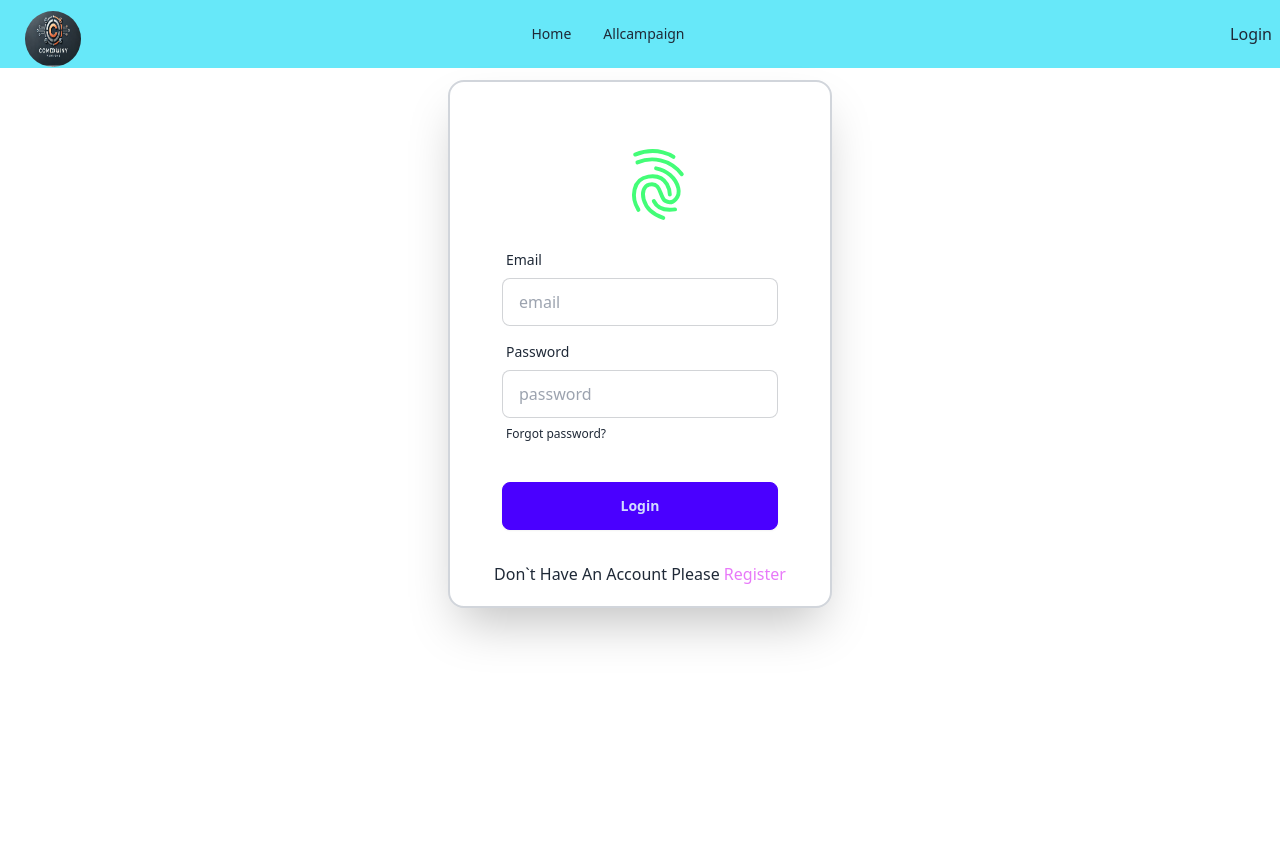
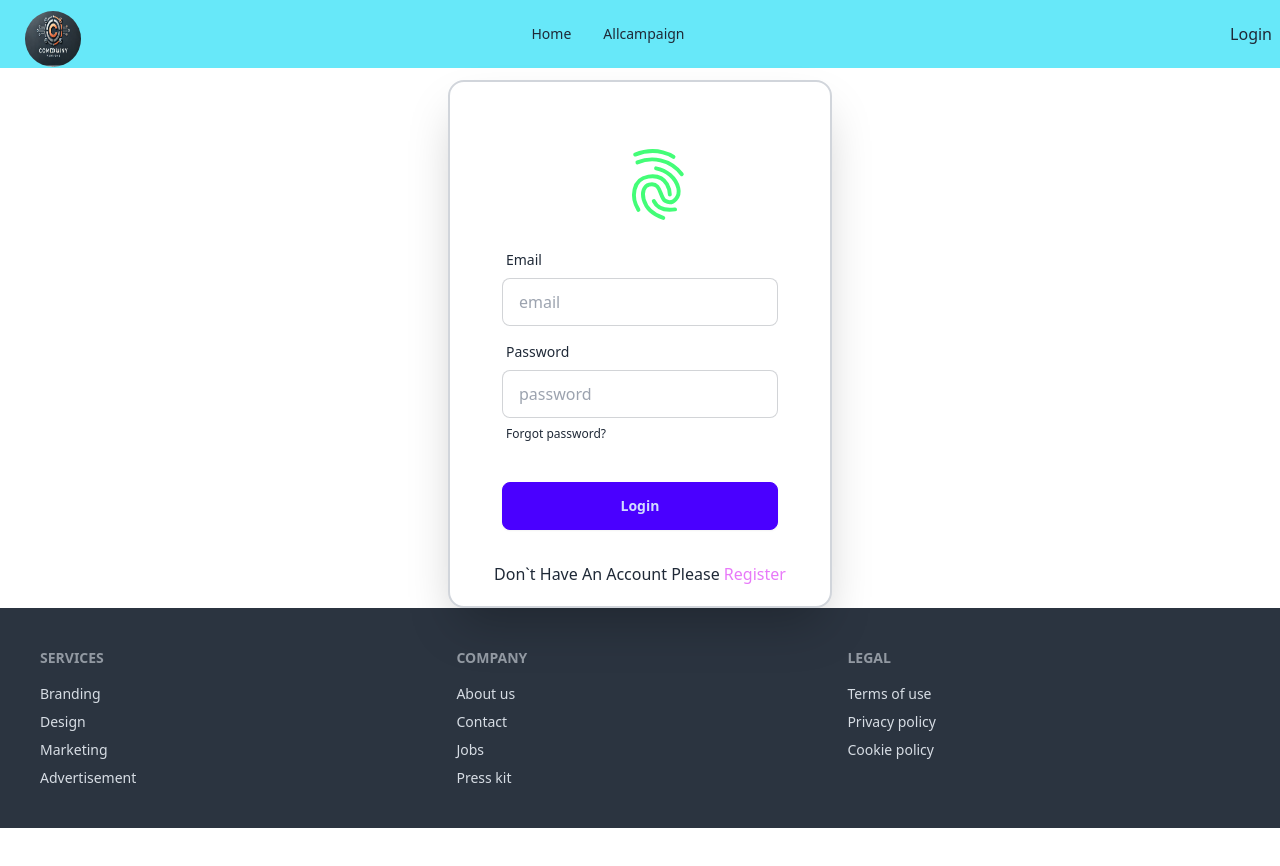
Before and after one commit to shoriful-hasan/tulip-frontend, a React (Vite) app: page /login in a window 1280 px wide. Shown: the top 866 px of the page. Before the commit the page ends 800 px from the top, so only its background shows below. Built offline with nearby package versions, Linux system fonts and the light colour scheme; no server answers.

Commit message:
Donation component done

```diff
--- a/src/Authentication/Login.jsx
+++ b/src/Authentication/Login.jsx
@@ -2,9 +2,11 @@ import React, { useContext } from 'react';
 import { Player } from '@lottiefiles/react-lottie-player';
 import animationData from "../assets/Animation - 1736140034086.json";
 import { Authcontext } from '../Authprovider/Authprovider';
-import { Link } from 'react-router-dom';
+import { Link, useLocation, useNavigate } from 'react-router-dom';
 const Login = () => {
-
+const location = useLocation()
+console.log(location)
+const navigate = useNavigate()
 const {usersignin} = useContext(Authcontext)
 
 
@@ -22,7 +24,8 @@ const Handle_login_signin = (e)=>{
 
 usersignin(email,password)
 .then((result)=>{
-console.log(result)
+console.log(result);
+navigate(location?.state ? location.state : '/')
 
 })
 .then((error) =>{
--- /dev/null
+++ b/src/Component/Details.jsx
@@ -0,0 +1,49 @@
+import React, { useContext } from 'react';
+import { Link, useLoaderData } from 'react-router-dom';
+import { Authcontext } from '../Authprovider/Authprovider';
+
+const Details = () => {
+    const data = useLoaderData();
+    const {user} = useContext(Authcontext)
+const {_id,imageurl,campaignTitle,CampaignType,description,datetime}  = data
+
+    return (
+        <div className="bg-gray-100 min-h-screen flex items-center justify-center p-4">
+        <div className="max-w-3xl bg-white rounded-lg shadow-lg overflow-hidden">
+          {/* Image Section */}
+          <img
+            src={imageurl}
+            alt="Campaign"
+            className="w-full h-64 object-cover"
+          />
+
+          {/* Content Section */}
+          <div className="p-6">
+            <h1 className="text-2xl font-bold text-gray-800 mb-4">
+              {campaignTitle}
+            </h1>
+            <p className="text-sm text-gray-600 mb-2">
+              <strong>Type:</strong> {CampaignType}
+            </p>
+            <p className="text-sm text-gray-600 mb-4">
+              <strong>Date:</strong> {datetime}
+            </p>
+
+            <p className="text-gray-700 text-base mb-6">
+              {description || "No description is available for this campaign. Stay tuned for more updates."}
+            </p>
+
+            {/* Button Section */}
+        {
+          user &&     <button className="w-full bg-blue-500 text-white text-lg font-semibold py-3 rounded-md hover:bg-blue-600 focus:ring-4 focus:ring-blue-300 focus:outline-none transition duration-300">
+          Donate Now
+        </button>
+        }
+            <Link to='/'><span className='text-lime-600'>Back To Home</span></Link>
+          </div>
+        </div>
+      </div>
+    )
+};
+
+export default Details;
--- a/src/Component/Productcard.jsx
+++ b/src/Component/Productcard.jsx
@@ -1,10 +1,12 @@
 import React from 'react';
+import { Link } from 'react-router-dom';
 
 const Productcard = ({item}) => {
    const {_id,imageurl,campaignTitle,CampaignType,description,datetime} = item
 
     return (
         <div>
+            <Link to={`/single/${_id}`}>
             <div className="card bg-base-100 w-96 shadow-xl">
   <figure>
     <img
@@ -12,13 +14,13 @@ const Productcard = ({item}) => {
       alt="Shoes" />
   </figure>
   <div className="card-body">
-    <h2 className="card-title">Shoes!</h2>
-    <p>If a dog chews shoes whose shoes does he choose?</p>
+    <h2 className="card-title">{campaignTitle}</h2>
+    <p>{description}</p>
     <div className="card-actions justify-end">
-      <button className="btn btn-primary">Buy Now</button>
+      <button className="btn btn-primary">See More</button>
     </div>
   </div>
-</div>
+</div></Link>
         </div>
     );
 };
--- /dev/null
+++ b/src/Footer/Footer.jsx
@@ -0,0 +1,30 @@
+import React from 'react';
+
+const Footer = () => {
+    return (
+        <footer className="footer bg-neutral text-neutral-content p-10">
+  <nav>
+    <h6 className="footer-title">Services</h6>
+    <a className="link link-hover">Branding</a>
+    <a className="link link-hover">Design</a>
+    <a className="link link-hover">Marketing</a>
+    <a className="link link-hover">Advertisement</a>
+  </nav>
+  <nav>
+    <h6 className="footer-title">Company</h6>
+    <a className="link link-hover">About us</a>
+    <a className="link link-hover">Contact</a>
+    <a className="link link-hover">Jobs</a>
+    <a className="link link-hover">Press kit</a>
+  </nav>
+  <nav>
+    <h6 className="footer-title">Legal</h6>
+    <a className="link link-hover">Terms of use</a>
+    <a className="link link-hover">Privacy policy</a>
+    <a className="link link-hover">Cookie policy</a>
+  </nav>
+</footer>
+    );
+};
+
+export default Footer;
--- a/src/Home/Home.jsx
+++ b/src/Home/Home.jsx
@@ -31,11 +31,15 @@ console.log(data);
 
 <div className='max-w-screen-xl mx-auto mt-28'>
     <div className='text-center mb-10'><h1 className='text-5xl'>Running Campaign</h1></div>
-<div className='grid grid-cols-3'>
+
+<div className='flex justify-center'>
+<div className='grid gap-4 sm:grid-cols-1 md:grid-cols-2 lg:grid-cols-3 '>
 {
     data.map((item) => <Productcard key={item._id} item ={item}></Productcard> )
 }
 </div>
+</div>
+
 </div>
 
 
--- a/src/Mainlayout/Mainlayout.jsx
+++ b/src/Mainlayout/Mainlayout.jsx
@@ -1,15 +1,21 @@
 import React from 'react';
 import { Outlet } from 'react-router-dom';
 import Navber from '../Navber/Navber';
+import Footer from '../Footer/Footer';
 
 const Mainlayout = () => {
     return (
         <div>
          <div className=''>
              <div className='bg-cyan-300'><Navber></Navber></div>
+           <div className="min-h-screen">
             <div className='px-3'>
             <Outlet></Outlet>
             </div>
+            <div>
+                <Footer></Footer>
+            </div>
+</div>
          </div>
         </div>
     );
--- a/src/Route/Route.jsx
+++ b/src/Route/Route.jsx
@@ -9,6 +9,7 @@ import Mycamp from '../Mycamp/Mycamp';
 import Login from '../Authentication/Login';
 import Register from '../Authentication/Register';
 import Private from '../Private/Private';
+import Details from '../Component/Details';
 
 
 
@@ -29,6 +30,11 @@ const router = createBrowserRouter([
             {
                 path : '/Addcamp',
                 element : <Private privatecontent={<Addnew></Addnew>}></Private>
+            },
+            {
+                path : '/single/:id',
+                element : <Details></Details>,
+                loader : ({params}) => fetch(`http://localhost:5000/tulivalueid/${params.id}`)
             },
             {
 
```
